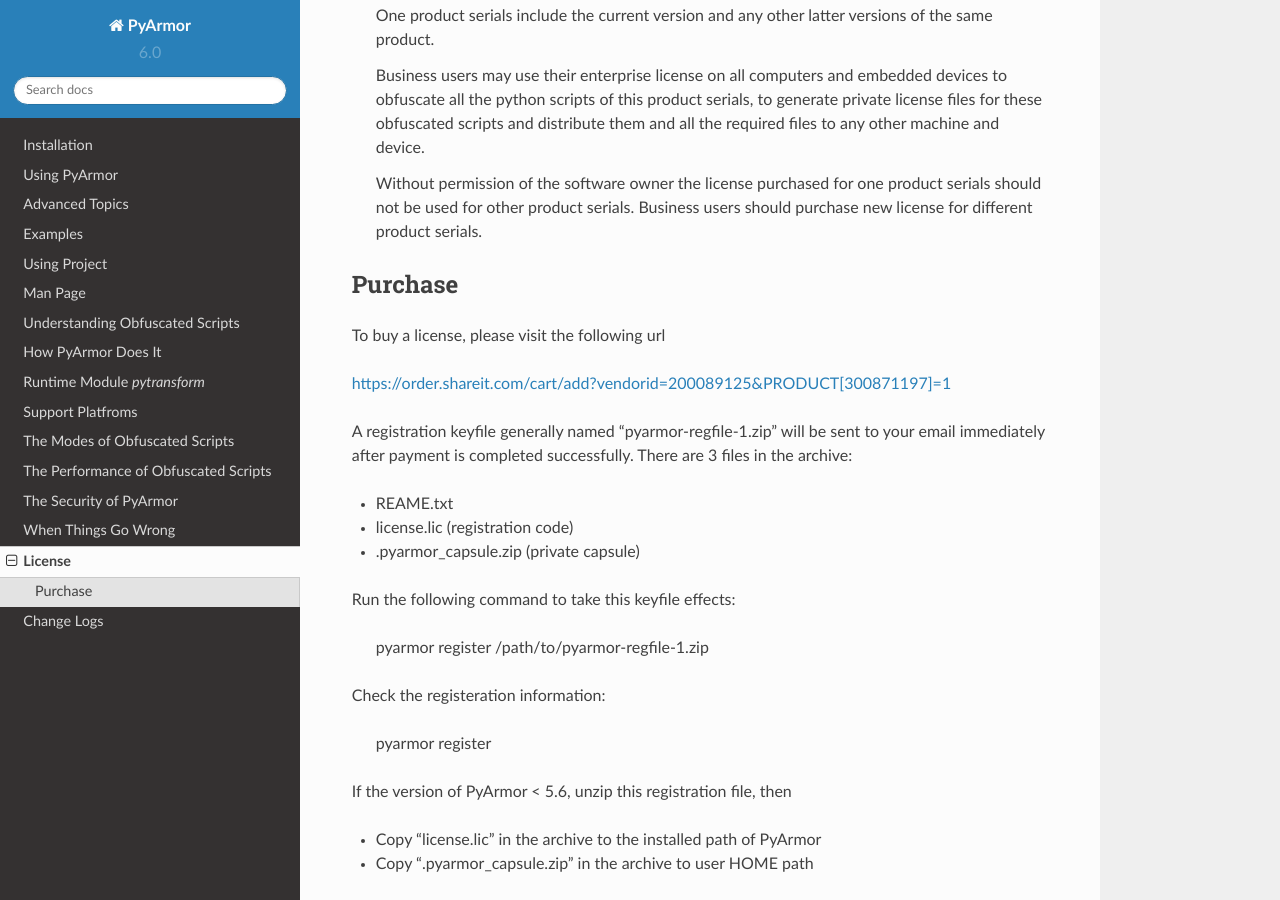
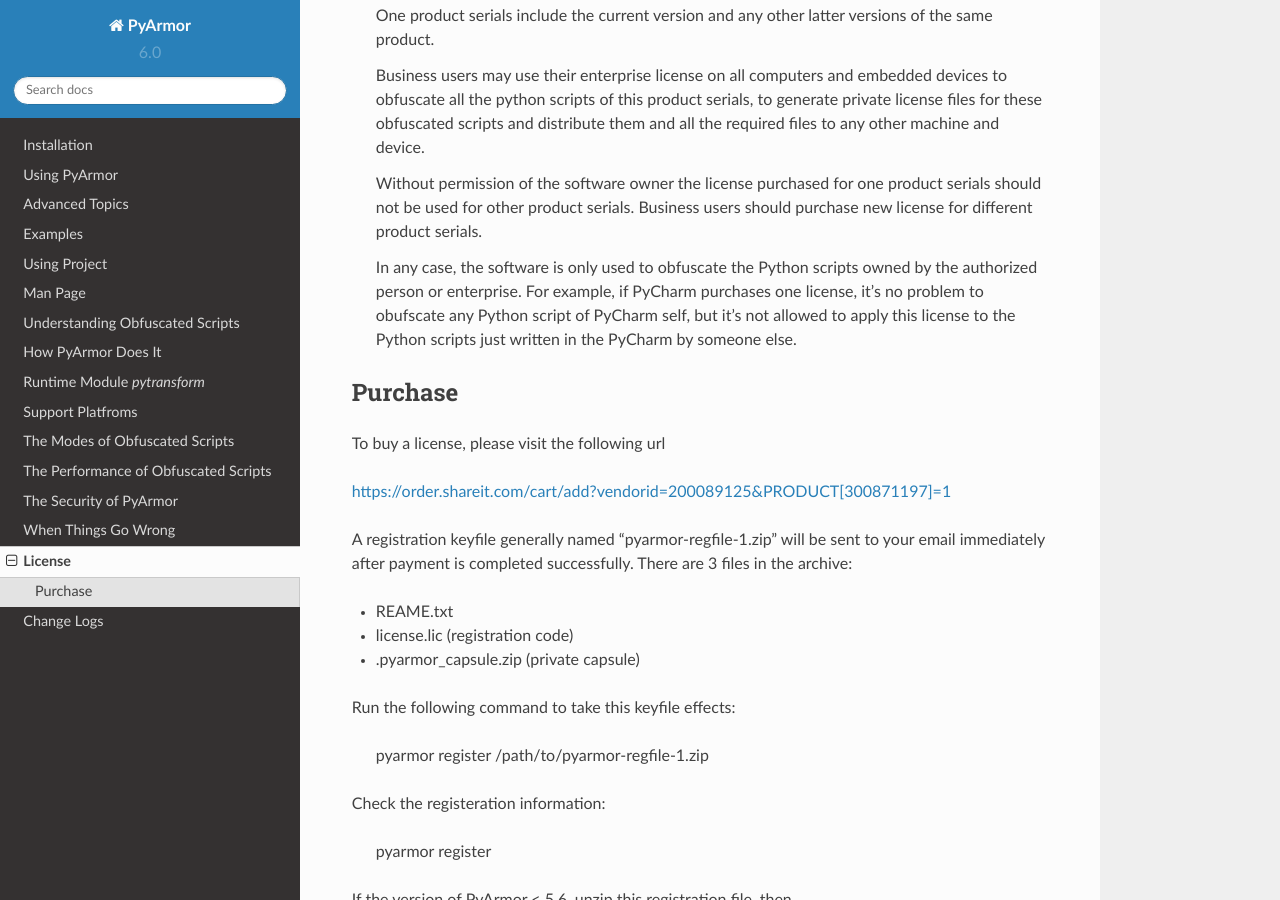
Before and after one commit to dashingsoft/pyarmor, a Sphinx documentation site: the page built from docs/license.rst, in a window 1280 px wide and 900 px high, scrolled down 828 px. Built offline with Sphinx 7.4.7 and the Read the Docs theme 2.0.0, drawn with Linux system fonts in a browser that asks for light colours.

Commit message:
Clear license for scope

```diff
--- a/docs/license.rst
+++ b/docs/license.rst
@@ -53,6 +53,12 @@
   serials. Business users should purchase new license for different
   product serials.
 
+  In any case, the software is only used to obfuscate the Python scripts
+  owned by the authorized person or enterprise. For example, if PyCharm
+  purchases one license, it's no problem to obufscate any Python script
+  of PyCharm self, but it's not allowed to apply this license to the Python
+  scripts just written in the PyCharm by someone else.
+
 Purchase
 --------
 
```
Also changed, not shown: 2 other files.
